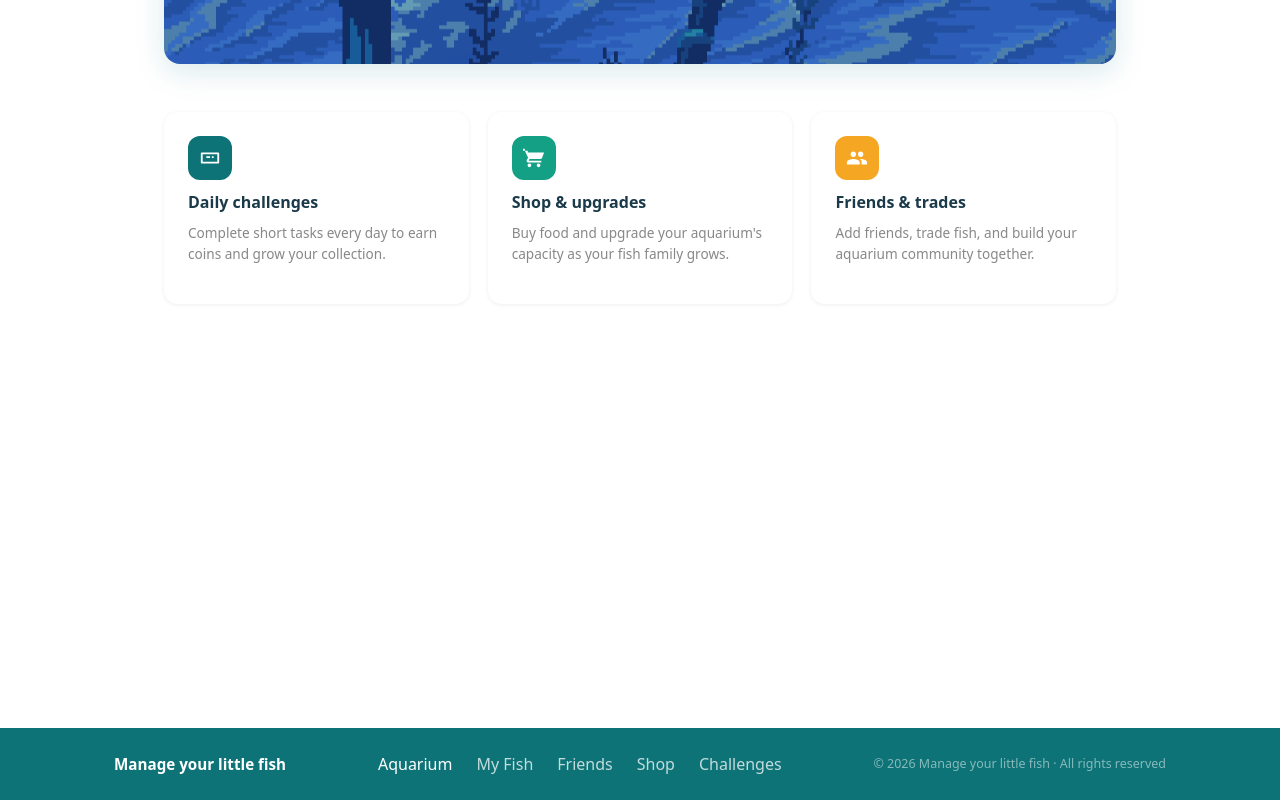
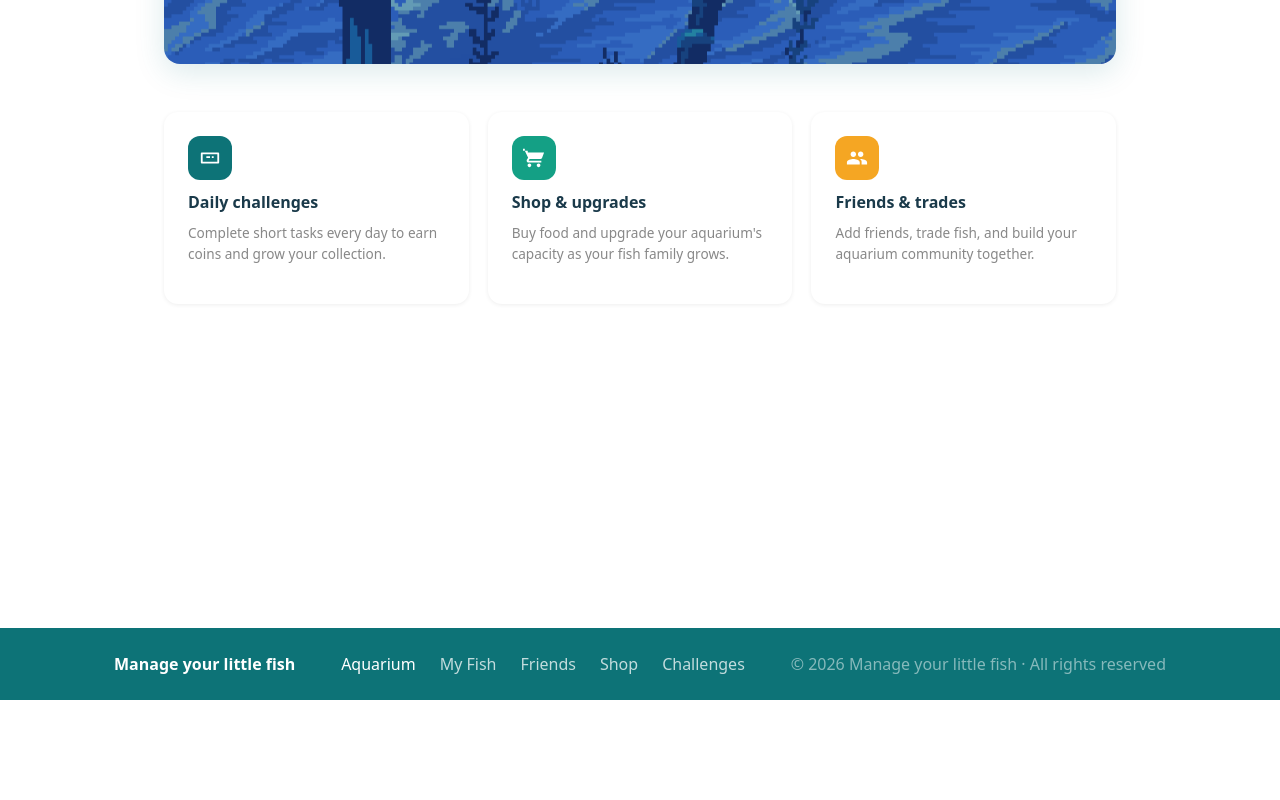
Before and after one commit to stevenMarmion/room-509, a Vue app in the folder frontend/: page / in a window 1280 px wide. Shown: the part 671-1471 px from the top of the page. After the commit the page ends 1371 px from the top, so only its background shows below. Built offline with nearby package versions, Linux system fonts and the light colour scheme; no server answers.

Commit message:
[CODE] : Move app footer to bottom

```diff
--- a/frontend/src/components/AppFooter.vue
+++ b/frontend/src/components/AppFooter.vue
@@ -33,7 +33,7 @@ const currentYear = new Date().getFullYear()
 
 <style scoped>
 .footer {
-  margin-top: 400px;
+  margin-top: 300px;
   background: #0d7377;
   color: rgba(255, 255, 255, 0.75);
 }
@@ -55,7 +55,6 @@ const currentYear = new Date().getFullYear()
   align-items: center;
   gap: 0.5rem;
   font-weight: 700;
-  font-size: 0.95rem;
   color: #fff;
 }
 .footer-logo { font-size: 1.2rem; }
@@ -79,7 +78,6 @@ const currentYear = new Date().getFullYear()
 
 /* ── Legal ── */
 .footer-legal {
-  font-size: 0.78rem;
   color: rgba(255, 255, 255, 0.5);
 }
 
```
